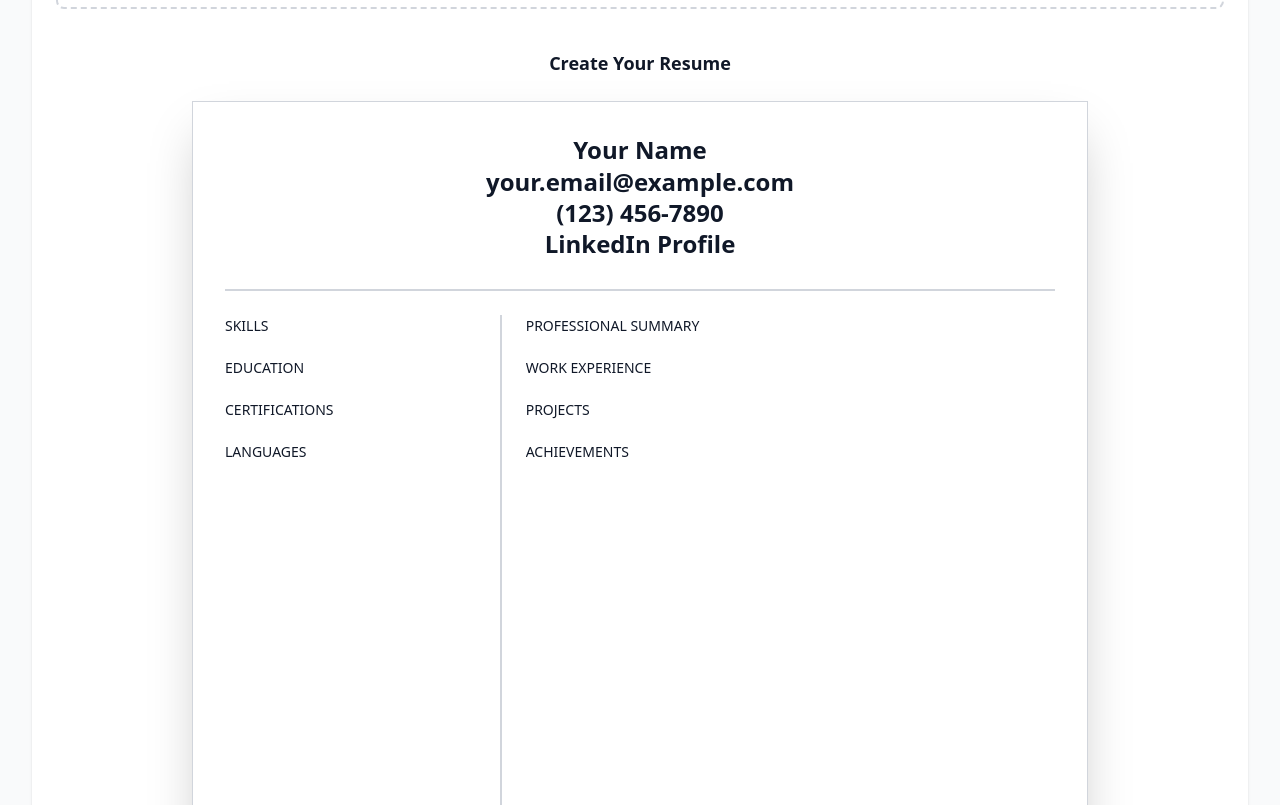
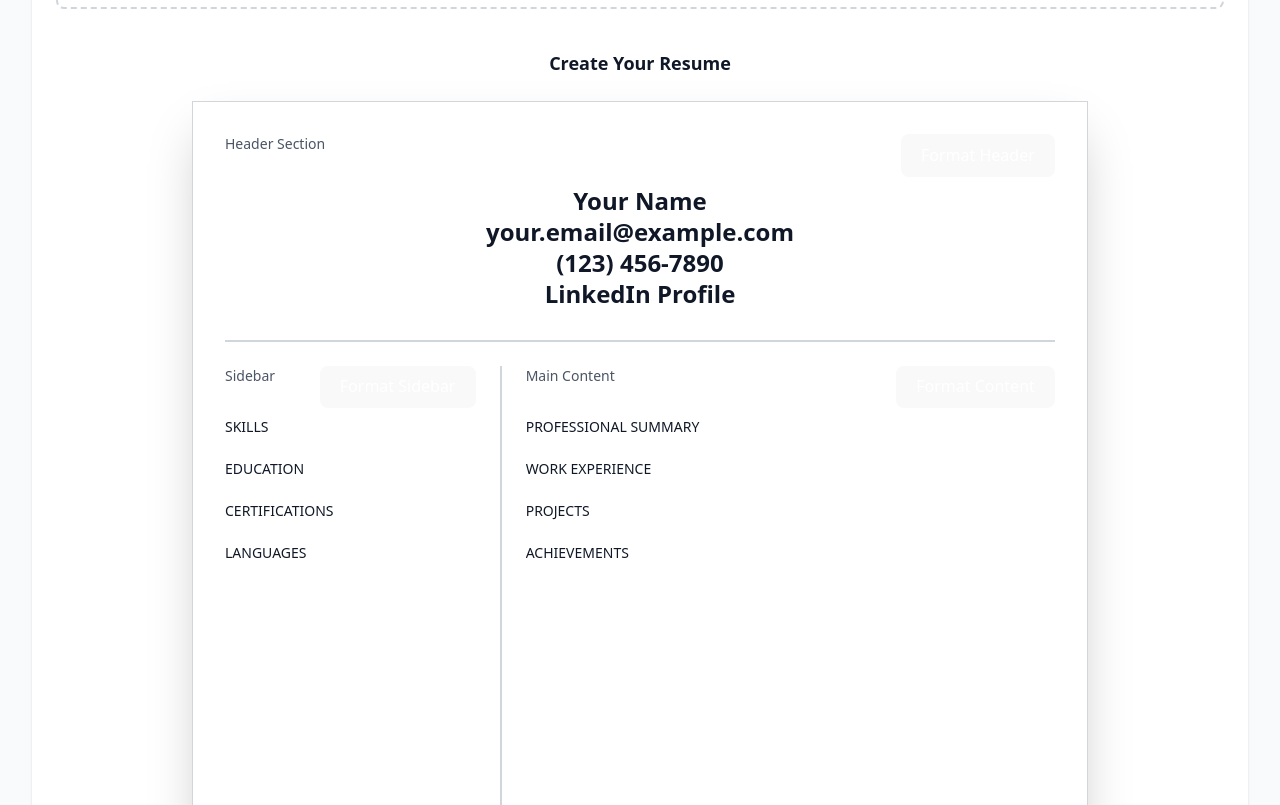
Before and after one commit to maitke01/ai-mock-interview, a React (Vite) app in the folder packages/app/: page /resume in a window 1280 px wide. Shown: the part 315-1120 px from the top of the page. Built offline with nearby package versions, Linux system fonts and the light colour scheme.

Commit message:
ai resume formatter

```diff
--- a/packages/app/package.json
+++ b/packages/app/package.json
@@ -15,6 +15,7 @@
     "@types/react-router-dom": "^5.3.3",
     "@xenova/transformers": "^2.6.0",
     "hono": "^4.9.7",
+    "lucide-react": "^0.545.0",
     "react": "^19.1.1",
     "react-dom": "^19.1.1",
     "react-markdown": "^10.1.0",
--- a/packages/app/server/index.ts
+++ b/packages/app/server/index.ts
@@ -4,6 +4,7 @@ import { registerRoute } from './lib/routes/login/registerRoute'
 import { optimizeResumeRoute } from './lib/routes/resume/optimizeResumeRoute'
 import { extractKeywordsRoute } from './lib/routes/resume/extractKeywordsRoute'
 import { atsScoreRoute } from './lib/routes/resume/atsScoreRoute'
+import { formatResumeRoute } from './lib/routes/resume/formatResumeRoute'
 
 type Bindings = { Bindings: Env }
 
@@ -15,6 +16,7 @@ const app = new Hono({ strict: false })
   .post('/api/optimize-resume', optimizeResumeRoute)
   .post('/api/extract-keywords', extractKeywordsRoute)
   .post('/api/ats-score', atsScoreRoute)
+  .post('/api/format-resume', formatResumeRoute)
 
 export default {
   fetch: app.fetch
--- /dev/null
+++ b/packages/app/server/lib/routes/resume/formatResumeRoute.ts
@@ -0,0 +1,67 @@
+import type { Route } from '../../../index'
+
+export const formatResumeRoute: Route = async (ctx) => {
+  try {
+    const { sectionType, content } = await ctx.req.json()
+
+    if (!sectionType || !content) {
+      return ctx.json({ error: 'Missing sectionType or content' }, 400)
+    }
+
+    let prompt = ''
+
+    switch (sectionType) {
+      case 'header':
+        prompt = `Format this resume header. Return ONLY the final formatted text. No explanations, no choices, no "or" options:
+
+${typeof content === 'object' ? JSON.stringify(content, null, 2) : content}`
+        break
+
+      case 'sidebar':
+        prompt = `Format this resume sidebar. Return ONLY the final formatted text. No explanations:
+
+${typeof content === 'object' ? JSON.stringify(content, null, 2) : content}`
+        break
+
+      case 'mainContent':
+        prompt = `Format this resume main content. Return ONLY the final formatted text. No explanations:
+
+${typeof content === 'object' ? JSON.stringify(content, null, 2) : content}`
+        break
+
+      default:
+        prompt = `Format this resume ${sectionType}. Return ONLY the final formatted text:
+
+${typeof content === 'object' ? JSON.stringify(content, null, 2) : content}`
+    }
+
+    const aiResponse = await ctx.env.AI.run('@cf/meta/llama-3.1-8b-instruct', {
+      prompt: prompt,
+      temperature: 0.1,
+      top_p: 0.7,
+      max_tokens: 512
+    })
+
+    if (!aiResponse || !('response' in aiResponse) || !aiResponse.response) {
+      throw new Error('No response from AI service')
+    }
+
+    let cleanedResponse = aiResponse.response.trim()
+
+    return ctx.json({
+      success: true,
+      formattedContent: cleanedResponse,
+      sectionType: sectionType,
+      originalLength: typeof content === 'string' ? content.length : JSON.stringify(content).length,
+      formattedLength: cleanedResponse.length,
+      model: '@cf/meta/llama-3.1-8b-instruct'
+    })
+  } catch (error) {
+    console.error('Error in formatResumeRoute:', error)
+
+    return ctx.json({
+      error: 'Failed to format resume section',
+      details: error instanceof Error ? error.message : 'Unknown error'
+    }, 500)
+  }
+}
--- a/packages/app/src/components/ResumeBuilder.tsx
+++ b/packages/app/src/components/ResumeBuilder.tsx
@@ -19,6 +19,24 @@ const ResumeBuilder: React.FC = () => {
     header: 'Your Name\nyour.email@example.com\n(123) 456-7890\nLinkedIn Profile',
     sidebar: 'SKILLS\n\nEDUCATION\n\nCERTIFICATIONS\n\nLANGUAGES',
     mainContent: 'PROFESSIONAL SUMMARY\n\nWORK EXPERIENCE\n\nPROJECTS\n\nACHIEVEMENTS'
+  })
+
+  const [formattedSections, setFormattedSections] = useState<{
+    header?: string
+    sidebar?: string
+    mainContent?: string
+  }>({})
+
+  const [loadingStates, setLoadingStates] = useState<{
+    header: boolean
+    sidebar: boolean
+    mainContent: boolean
+    overall: boolean
+  }>({
+    header: false,
+    sidebar: false,
+    mainContent: false,
+    overall: false
   })
 
   const addFiles = async (files: FileList | File[]) => {
@@ -125,7 +143,9 @@ const ResumeBuilder: React.FC = () => {
     setResumeTemplate((prev) => ({ ...prev, [section]: value }))
   }
 
-  const handleTemplateSubmit = async () => {
+  const formatSection = async (sectionType: 'header' | 'sidebar' | 'mainContent') => {
+    setLoadingStates((prev) => ({ ...prev, [sectionType]: true }))
+
     try {
       const response = await fetch('/api/format-resume', {
         method: 'POST',
@@ -133,9 +153,8 @@ const ResumeBuilder: React.FC = () => {
           'Content-Type': 'application/json'
         },
         body: JSON.stringify({
-          header: resumeTemplate.header,
-          sidebar: resumeTemplate.sidebar,
-          mainContent: resumeTemplate.mainContent
+          sectionType: sectionType,
+          content: resumeTemplate[sectionType]
         })
       })
 
@@ -144,11 +163,38 @@ const ResumeBuilder: React.FC = () => {
       }
 
       const result = await response.json()
-      alert('Resume submitted for AI formatting!')
-      console.log('Formatted resume:', result)
+
+      if (result.success) {
+        setFormattedSections((prev) => ({
+          ...prev,
+          [sectionType]: result.formattedContent
+        }))
+      } else {
+        throw new Error(result.error || 'Failed to format section')
+      }
     } catch (error) {
-      console.error('Error submitting resume:', error)
-      alert('Failed to submit resume. Please try again.')
+      console.error(`Error formatting ${sectionType}:`, error)
+      alert(`Failed to format ${sectionType}. Please try again.`)
+    } finally {
+      setLoadingStates((prev) => ({ ...prev, [sectionType]: false }))
+    }
+  }
+
+  const formatAllSections = async () => {
+    setLoadingStates((prev) => ({ ...prev, overall: true }))
+
+    try {
+      await Promise.all([
+        formatSection('header'),
+        formatSection('sidebar'),
+        formatSection('mainContent')
+      ])
+      alert('All sections formatted successfully!')
+    } catch (error) {
+      console.error('Error formatting all sections:', error)
+      alert('Some sections failed to format. Please try individual sections.')
+    } finally {
+      setLoadingStates((prev) => ({ ...prev, overall: false }))
     }
   }
 
@@ -429,47 +475,123 @@ const ResumeBuilder: React.FC = () => {
                     <div className='w-full h-full flex flex-col'>
 
                       <div className='border-b-2 border-gray-300 pb-6 mb-6'>
+                        <div className='flex justify-between items-start mb-2'>
+                          <h4 className='text-sm font-medium text-gray-600'>Header Section</h4>
+                          <button
+                            onClick={() => formatSection('header')}
+                            disabled={loadingStates.header}
+                            className='text-xs bg-blue-600 text-white px-3 py-1 rounded hover:bg-blue-700 disabled:bg-gray-400 transition-colors'
+                          >
+                            {loadingStates.header ? 'Formatting...' : 'Format Header'}
+                          </button>
+                        </div>
                         <textarea
-                          value={resumeTemplate.header}
-                          onChange={(e) => handleTemplateChange('header', e.target.value)}
-                          className='w-full text-center text-2xl font-bold bg-transparent border-none outline-none resize-none text-gray-900 placeholder-gray-400'
+                          value={formattedSections.header || resumeTemplate.header}
+                          onChange={(e) => {
+                            if (formattedSections.header) {
+                              setFormattedSections(prev => ({ ...prev, header: e.target.value }))
+                            } else {
+                              handleTemplateChange('header', e.target.value)
+                            }
+                          }}
+                          className={`w-full text-center text-2xl font-bold bg-transparent border-none outline-none resize-none placeholder-gray-400 ${
+                            formattedSections.header ? 'text-green-800' : 'text-gray-900'
+                          }`}
                           placeholder='Your Name&#10;your.email@example.com&#10;(123) 456-7890&#10;LinkedIn Profile'
                           rows={4}
                           style={{lineHeight: '1.3'}}
                         />
+                        {formattedSections.header && (
+                          <div className='text-xs text-green-600 mt-1 text-center'>✓ AI Formatted</div>
+                        )}
                       </div>
 
                       <div className='flex-1 flex gap-6'>
                         <div className='w-1/3 border-r-2 border-gray-300 pr-6'>
+                          <div className='flex justify-between items-start mb-2'>
+                            <h4 className='text-sm font-medium text-gray-600'>Sidebar</h4>
+                            <button
+                              onClick={() => formatSection('sidebar')}
+                              disabled={loadingStates.sidebar}
+                              className='text-xs bg-blue-600 text-white px-3 py-1 rounded hover:bg-blue-700 disabled:bg-gray-400 transition-colors'
+                            >
+                              {loadingStates.sidebar ? 'Formatting...' : 'Format Sidebar'}
+                            </button>
+                          </div>
                           <textarea
-                            value={resumeTemplate.sidebar}
-                            onChange={(e) => handleTemplateChange('sidebar', e.target.value)}
-                            className='w-full h-full bg-transparent border-none outline-none resize-none text-gray-900 placeholder-gray-400 text-sm'
+                            value={formattedSections.sidebar || resumeTemplate.sidebar}
+                            onChange={(e) => {
+                              if (formattedSections.sidebar) {
+                                setFormattedSections(prev => ({ ...prev, sidebar: e.target.value }))
+                              } else {
+                                handleTemplateChange('sidebar', e.target.value)
+                              }
+                            }}
+                            className={`w-full h-full bg-transparent border-none outline-none resize-none text-sm placeholder-gray-400 ${
+                              formattedSections.sidebar ? 'text-green-800' : 'text-gray-900'
+                            }`}
                             placeholder='SKILLS&#10;&#10;EDUCATION&#10;&#10;CERTIFICATIONS&#10;&#10;LANGUAGES'
-                            style={{lineHeight: '1.5', minHeight: '500px'}}
+                            style={{lineHeight: '1.5', minHeight: '460px'}}
                           />
+                          {formattedSections.sidebar && (
+                            <div className='text-xs text-green-600 mt-1'>✓ AI Formatted</div>
+                          )}
                         </div>
 
                         <div className='flex-1'>
+                          <div className='flex justify-between items-start mb-2'>
+                            <h4 className='text-sm font-medium text-gray-600'>Main Content</h4>
+                            <button
+                              onClick={() => formatSection('mainContent')}
+                              disabled={loadingStates.mainContent}
+                              className='text-xs bg-blue-600 text-white px-3 py-1 rounded hover:bg-blue-700 disabled:bg-gray-400 transition-colors'
+                            >
+                              {loadingStates.mainContent ? 'Formatting...' : 'Format Content'}
+                            </button>
+                          </div>
                           <textarea
-                            value={resumeTemplate.mainContent}
-                            onChange={(e) => handleTemplateChange('mainContent', e.target.value)}
-                            className='w-full h-full bg-transparent border-none outline-none resize-none text-gray-900 placeholder-gray-400 text-sm'
+                            value={formattedSections.mainContent || resumeTemplate.mainContent}
+                            onChange={(e) => {
+                              if (formattedSections.mainContent) {
+                                setFormattedSections(prev => ({ ...prev, mainContent: e.target.value }))
+                              } else {
+                                handleTemplateChange('mainContent', e.target.value)
+                              }
+                            }}
+                            className={`w-full h-full bg-transparent border-none outline-none resize-none text-sm placeholder-gray-400 ${
+                              formattedSections.mainContent ? 'text-green-800' : 'text-gray-900'
+                            }`}
                             placeholder='PROFESSIONAL SUMMARY&#10;&#10;WORK EXPERIENCE&#10;&#10;PROJECTS&#10;&#10;ACHIEVEMENTS'
-                            style={{lineHeight: '1.5', minHeight: '500px'}}
+                            style={{lineHeight: '1.5', minHeight: '460px'}}
                           />
+                          {formattedSections.mainContent && (
+                            <div className='text-xs text-green-600 mt-1'>✓ AI Formatted</div>
+                          )}
                         </div>
                       </div>
                     </div>
                   </div>
 
-                  <div className='text-center mt-6'>
-                    <button
-                      onClick={handleTemplateSubmit}
-                      className='bg-blue-600 hover:bg-blue-700 text-white px-8 py-3 rounded-md font-medium transition-colors shadow-lg'
-                    >
-                      Submit for AI Formatting
-                    </button>
+                  <div className='text-center mt-6 space-y-4'>
+                    <div className='flex justify-center gap-4'>
+                      <button
+                        onClick={formatAllSections}
+                        disabled={loadingStates.overall}
+                        className='bg-green-600 hover:bg-green-700 disabled:bg-gray-400 text-white px-8 py-3 rounded-md font-medium transition-colors shadow-lg'
+                      >
+                        {loadingStates.overall ? 'Formatting All...' : 'Format All Sections'}
+                      </button>
+                    </div>
+
+                    {(formattedSections.header || formattedSections.sidebar || formattedSections.mainContent) && (
+                      <div className='bg-green-50 border border-green-200 rounded-lg p-4'>
+                        <h4 className='text-green-800 font-medium mb-2'>✓ AI-Formatted Sections Available</h4>
+                        <p className='text-green-700 text-sm'>
+                          Your resume sections have been professionally formatted. The green text shows AI-improved content.
+                          You can continue editing or use this formatted version.
+                        </p>
+                      </div>
+                    )}
                   </div>
                 </div>
               </div>
```
Also changed, not shown: 1 other file (tests, documents, lock files or other folders).
